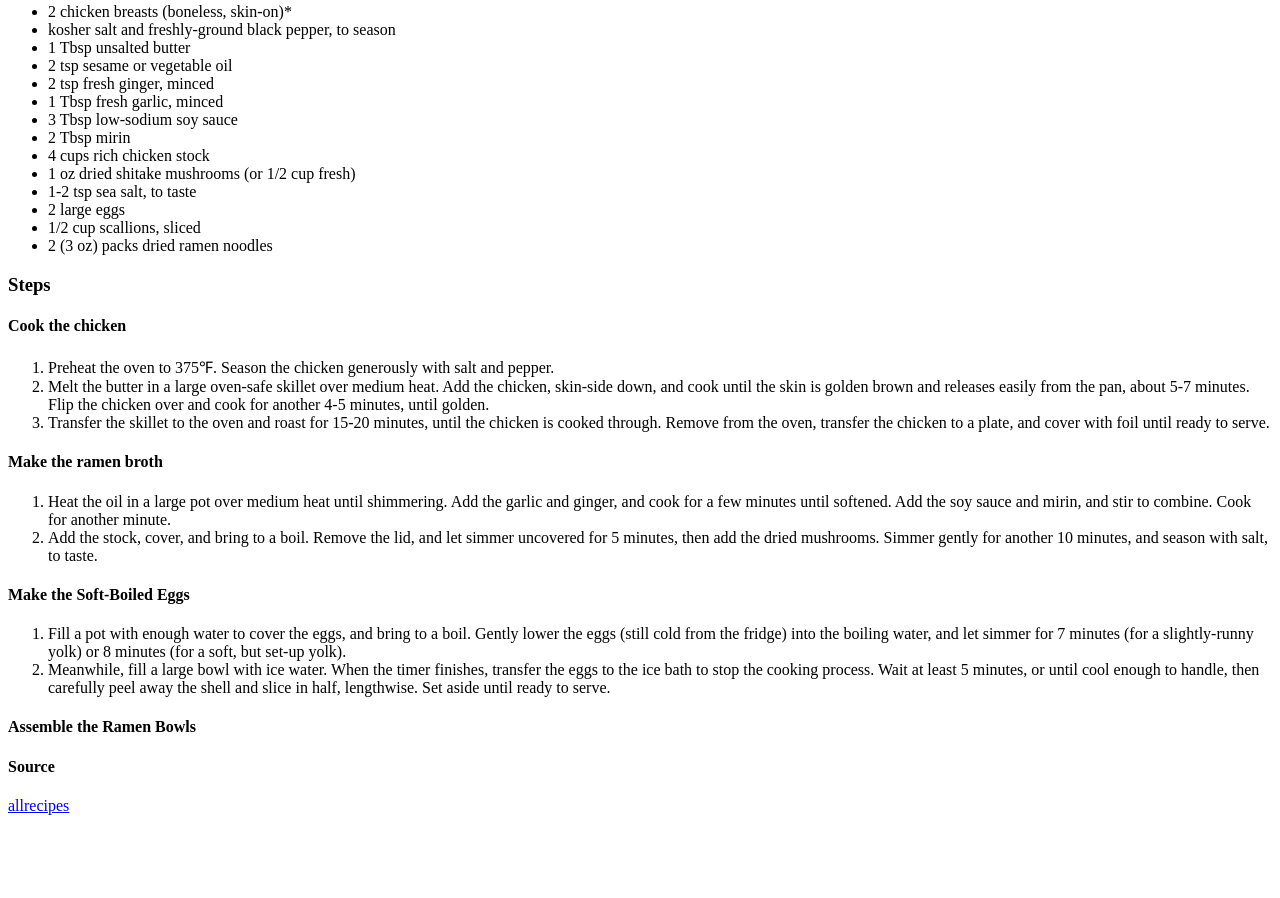
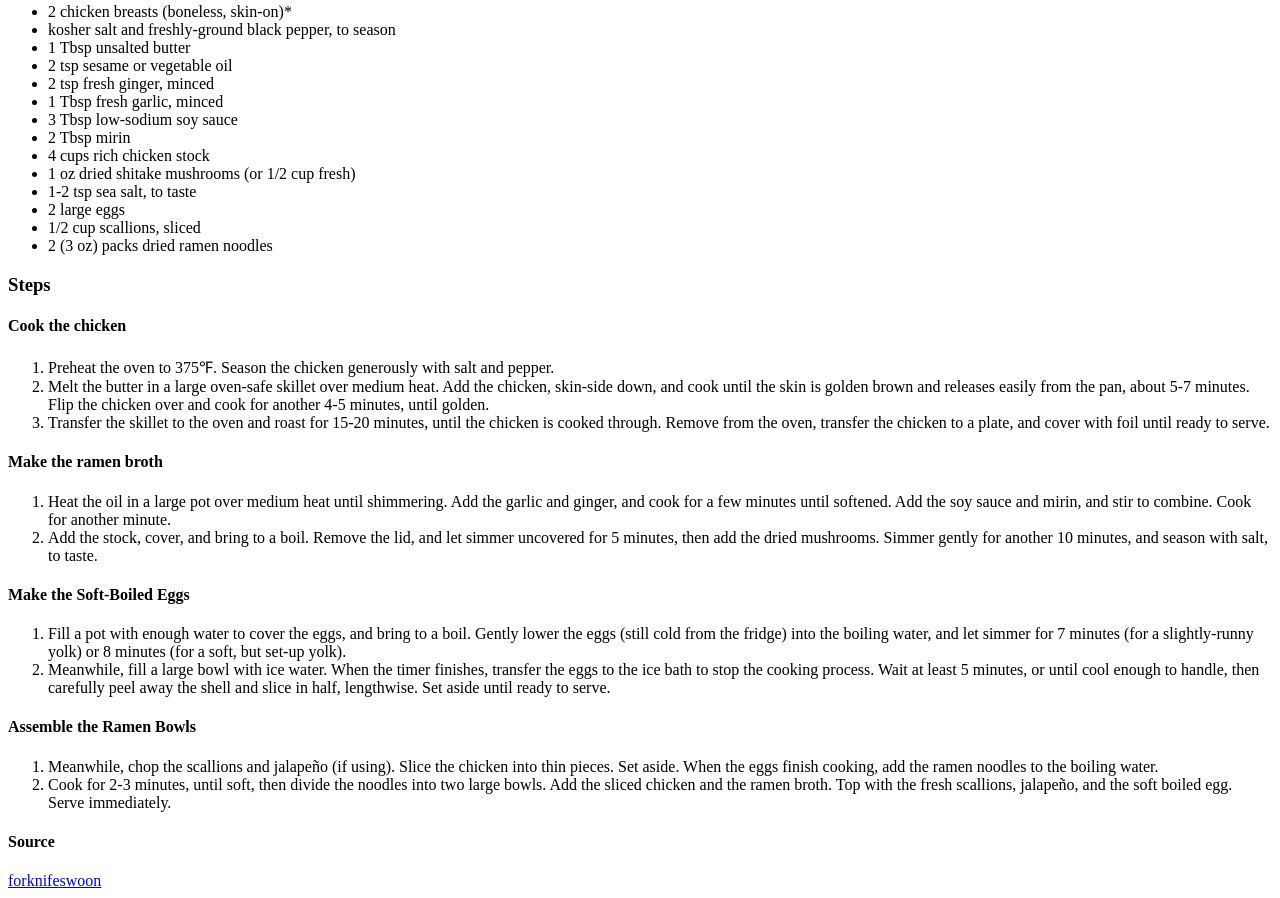
Before and after one commit to fanthony41/odin-recipes, a plain HTML site: page Ramen.html in a window 1280 px wide. Shown: the part 587-1485 px from the top of the page. Before the commit the page ends 1410 px from the top, so only its background shows below. Drawn offline with Linux system fonts and the light colour scheme.

Commit message:
Finish the Ramen  steps, Fix the source link

```diff
--- a/Ramen.html
+++ b/Ramen.html
@@ -54,9 +54,13 @@
 
     </ol>
     <p><h4>Assemble the Ramen Bowls</h4></p>
+    <ol>
+        <li>Meanwhile, chop the scallions and jalapeño (if using). Slice the chicken into thin pieces. Set aside. When the eggs finish cooking, add the ramen noodles to the boiling water.</li>
+        <li>Cook for 2-3 minutes, until soft, then divide the noodles into two large bowls. Add the sliced chicken and the ramen broth. Top with the fresh scallions, jalapeño, and the soft boiled egg. Serve immediately.</li>
+    </ol>
 
     <h4>Source</h4>
-    <a href="https://www.allrecipes.com/recipe/223042/chicken-parmesan/" >allrecipes</a>
+    <a href="https://www.forkknifeswoon.com/simple-homemade-chicken-ramen/" >forknifeswoon</a>
 
 </body>
 </html>
```
